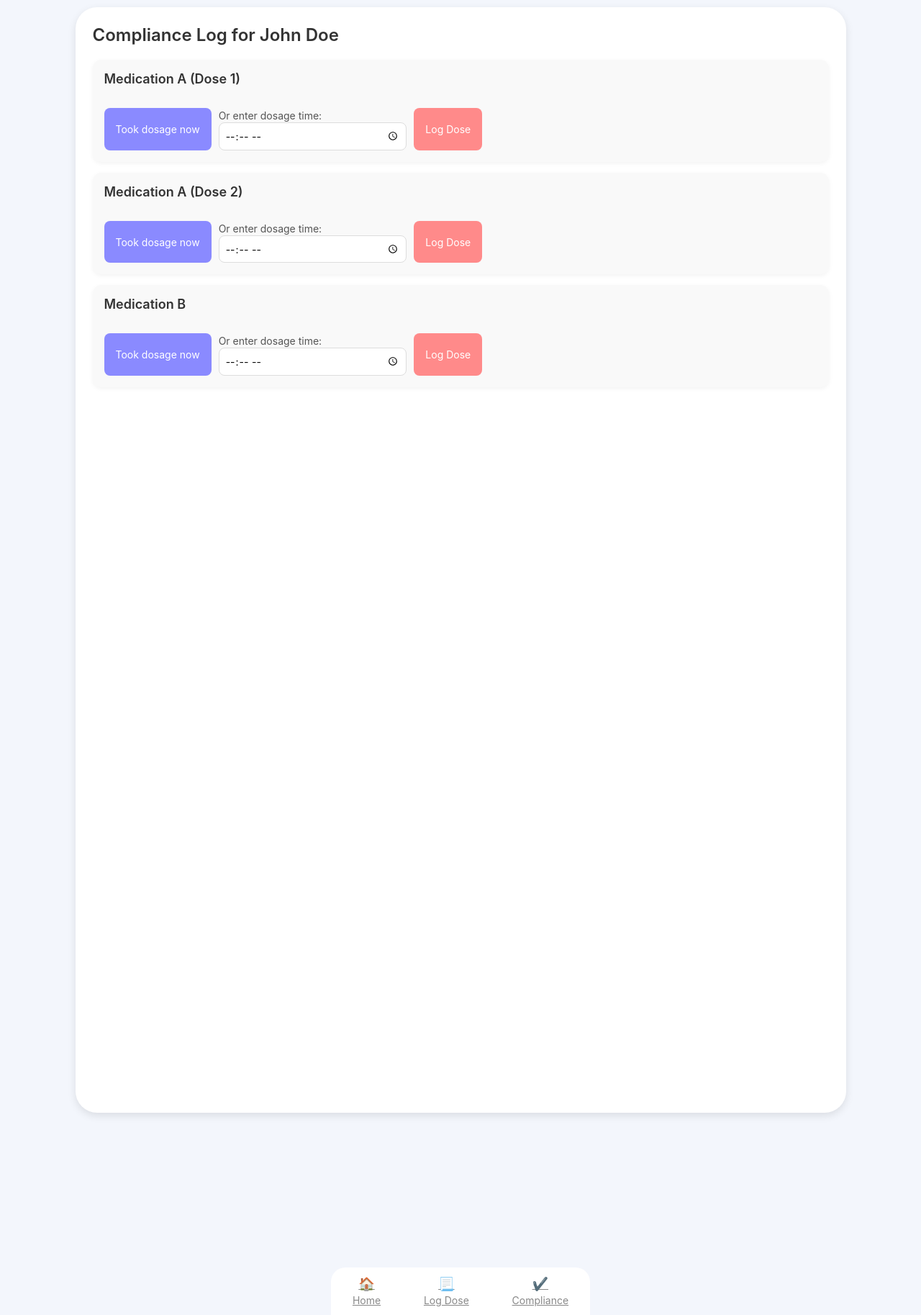
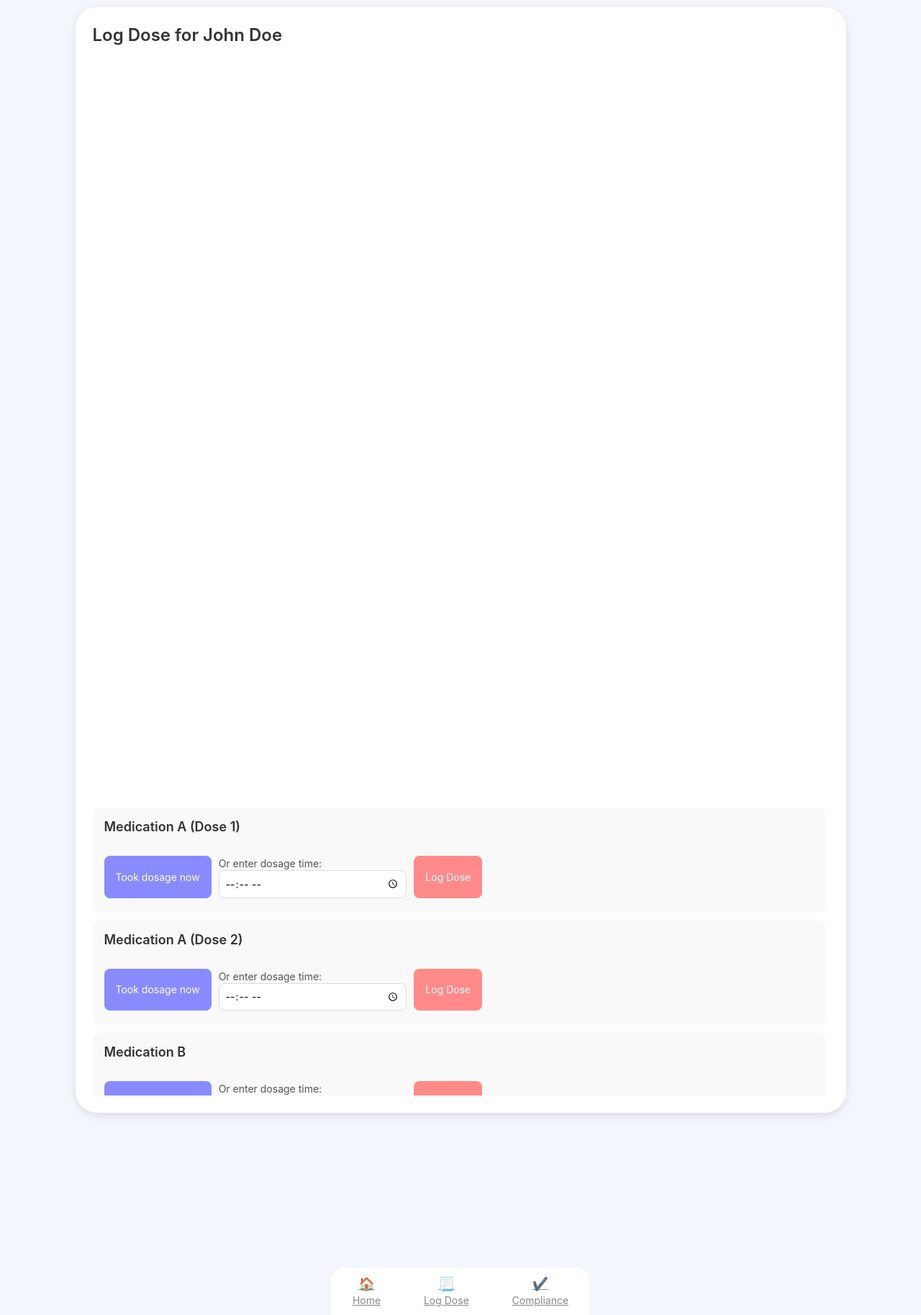
Before and after one commit to MohnishSS/DoseMate-BHacks24, a Flask app: page /log_dose/1 in a window 1280 px wide. Shown: the whole page at 72% size. Run offline with Flask 3, Linux system fonts and the light colour scheme.

Commit message:
Scrollbars added

```diff
--- a/data.json
+++ b/data.json
@@ -21,6 +21,30 @@
                     "dosage_times": [
                         "10:00"
                     ]
+                },
+                {
+                    "name": "Medication C",
+                    "dosage_times": [
+                        "01:00"
+                    ]
+                },
+                {
+                    "name": "Medication D",
+                    "dosage_times": [
+                        "18:00"
+                    ]
+                },
+                {
+                    "name": "Medication E",
+                    "dosage_times": [
+                        "01:00"
+                    ]
+                },
+                {
+                    "name": "Medication F",
+                    "dosage_times": [
+                        "02:00"
+                    ]
                 }
             ],
             "communication": [
@@ -42,6 +66,11 @@
                     "name": "Medication A (Dose 1)",
                     "dosage_time": "10:30",
                     "dosage_date": "11-02-2024"
+                },
+                {
+                    "name": "Medication A (Dose 1)",
+                    "dosage_time": "21:46",
+                    "dosage_date": "11-02-2024"
                 }
             ]
         }
--- a/templates/log_dose.html
+++ b/templates/log_dose.html
@@ -19,6 +19,9 @@
             margin: 0;
         }
         .container {
+            display: flex;
+            flex-direction: column;
+            justify-content: space-between;
             width: 85%;
             height: 85%;
             border-radius: 30px;
@@ -106,11 +109,17 @@
             font-size: 18px;
             margin-bottom: 4px;
         }
+        .dosage-list-container {
+            max-height: 400px; /* Adjust this value as needed */
+            overflow-y: auto;
+            padding-right: 5px; /* Optional */
+        }
     </style>
 </head>
 <body>
     <div class="container">
-        <h1>Compliance Log for {{ user.name }}</h1>
+        <h1>Log Dose for {{ user.name }}</h1>
+        <div class="dosage-list-container">
             {% for med in user.medications %}
             <div class="medication">
                 <h3>{{ med.name }}</h3>
@@ -130,6 +139,7 @@
             </div>
             {% endfor %}
         </div>
+    </div>
     <div class="bottom-nav">
         <a href="/" class="nav-item">
             <div class="nav-icon">🏠</div>
@@ -145,6 +155,6 @@
         </a>
 
     </div>
-    </div>
+
 </body>
 </html>
```
Also changed, not shown: templates/home.html (+11 -1 lines). Lines whose indentation alone changed are shown as unchanged.
